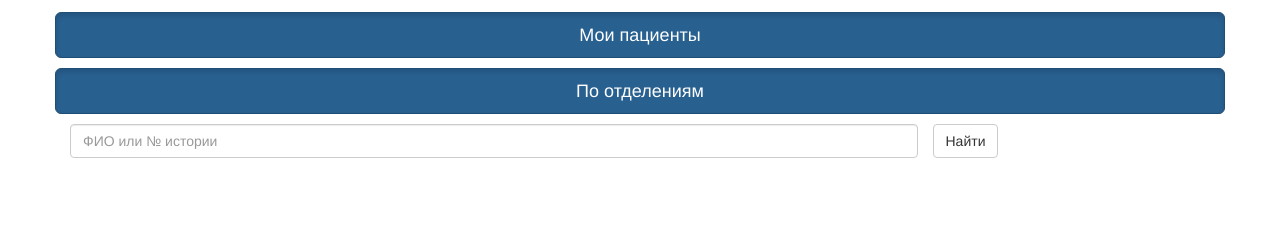
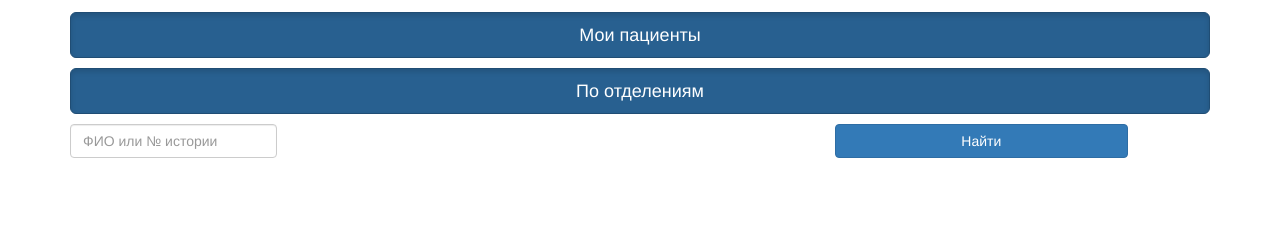
Before and after one commit to DFilyushin/cconline, a Django app: template CardioCardOnline/templates/index.html in a window 1280 px wide. Shown: the part 77-317 px from the top of the page. Run offline with Django 3.2, Linux system fonts and the light colour scheme; the template is opened without the code that fills it, so the values that code supplies are empty; some libraries are stand-ins or nearby versions.

Commit message:
Index page modified

```diff
--- a/CardioCardOnline/templates/index.html
+++ b/CardioCardOnline/templates/index.html
@@ -5,22 +5,18 @@
         <em>Пользователь:</em> {{ current_doc }}
     </p>
 
-    <div class="row">
     <p>
         <a href="/patients/my" class="btn btn-primary btn-lg active center-block" role="button">Мои пациенты</a>
     </p>
-        </div>
-    <div class="row">
     <p>
         <a href="/patients/by_depart" class="btn btn-primary btn-lg active center-block" role="button">По отделениям</a>
     </p>
-    </div>
     <div class="row">
-        <form class="form-row" role="form">
-          <div class="col-sm-9">
-            <input type="email" class="form-control col-sm-1 col-sm-2" id="exampleInputEmail3" placeholder="ФИО или № истории">
+        <form class="form-inline" role="form">
+          <div class="col-xs-8">
+            <input type="email" class="form-control" id="exampleInputEmail3" placeholder="ФИО или № истории">
           </div>
-          <button type="submit" class="btn btn-default">Найти</button>
+          <button type="submit" class="btn btn-primary col-xs-3">Найти</button>
         </form>
     </div>
 {% endblock %}
```
